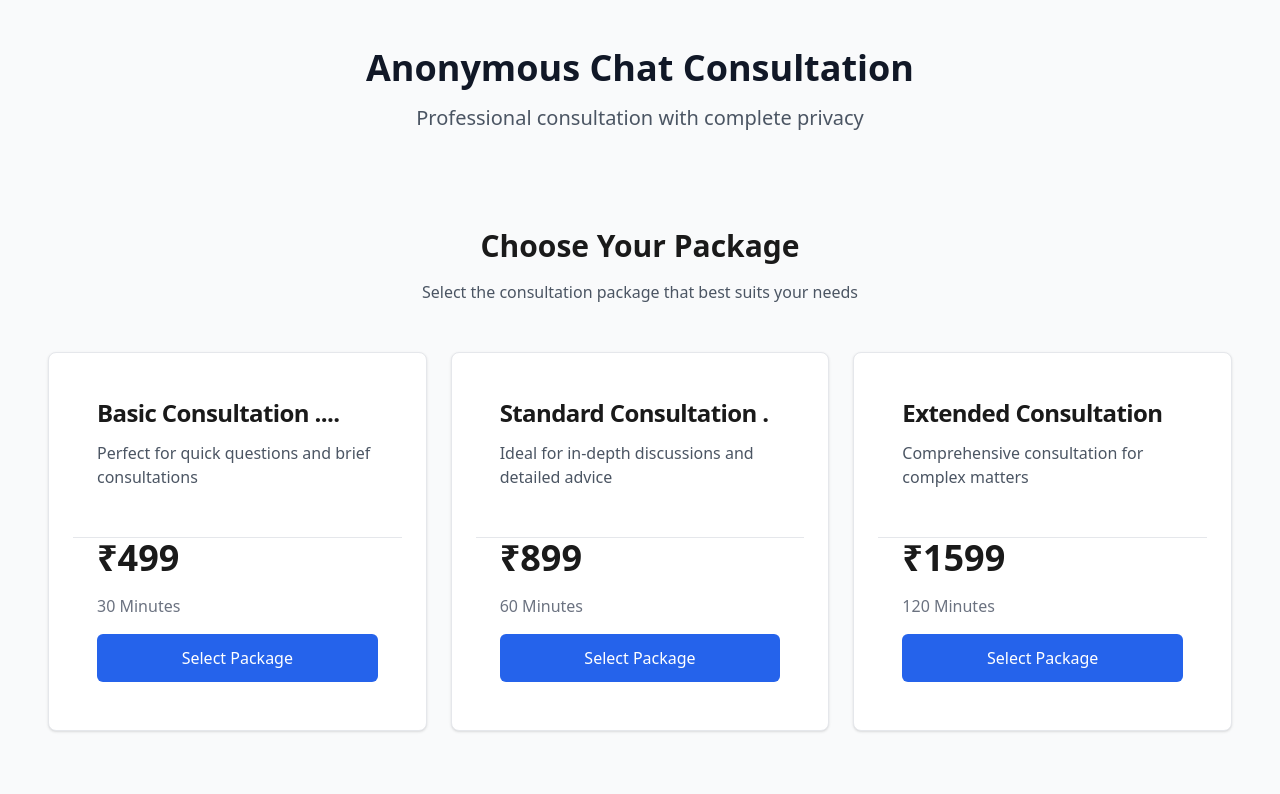
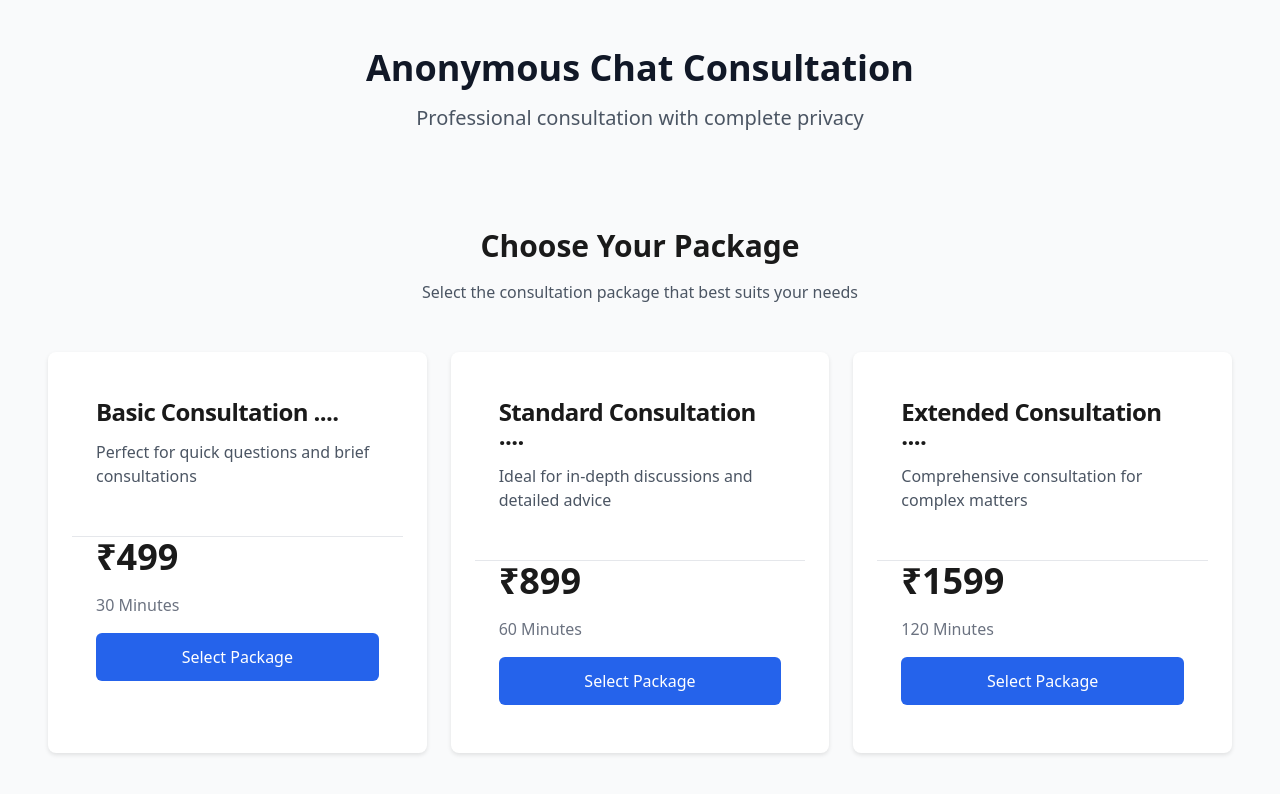
Before and after one commit to gijojohn/anonymousChat, a Next.js app: page / in a window 1280 px wide. Shown: the top 794 px of the page. Built offline with nearby package versions, Linux system fonts and the light colour scheme.

Commit message:
fixing styling issues 2.

```diff
--- a/src/components/packages-section.tsx
+++ b/src/components/packages-section.tsx
@@ -15,14 +15,14 @@ const PACKAGES = [
   },
   {
     id: 2,
-    title: 'Standard Consultation .',
+    title: 'Standard Consultation ....',
     description: 'Ideal for in-depth discussions and detailed advice',
     price: 899,
     duration: '60 Minutes',
   },
   {
     id: 3,
-    title: 'Extended Consultation',
+    title: 'Extended Consultation ....',
     description: 'Comprehensive consultation for complex matters',
     price: 1599,
     duration: '120 Minutes',
@@ -46,8 +46,8 @@ export function PackagesSection() {
       <div className="max-w-[1200px] mx-auto">
       <div className="packages-grid">
   {PACKAGES.map((pkg) => (
-            <div key={pkg.id}>
-              <Card className="h-full bg-white border border-gray-200 hover:shadow-lg transition-all duration-300 p-6">
+    <div key={pkg.id} className="card-content">
+      <Card className="h-full border-0 shadow-none">
         <CardHeader className="p-0">
           <CardTitle className="text-2xl font-bold mb-4">{pkg.title}</CardTitle>
           <p className="text-gray-600 mb-6">{pkg.description}</p>
--- a/src/components/packages.css
+++ b/src/components/packages.css
@@ -7,6 +7,13 @@
     margin: 0 auto;
   }
 
+.card-content {
+  padding: 1.5rem;
+  background: white;
+  border-radius: 0.5rem;
+  box-shadow: 0 2px 4px rgba(0,0,0,0.1);
+}
+
   @media (max-width: 768px) {
     .packages-grid {
       grid-template-columns: 1fr;
```
Lines whose indentation alone changed are shown as unchanged.
